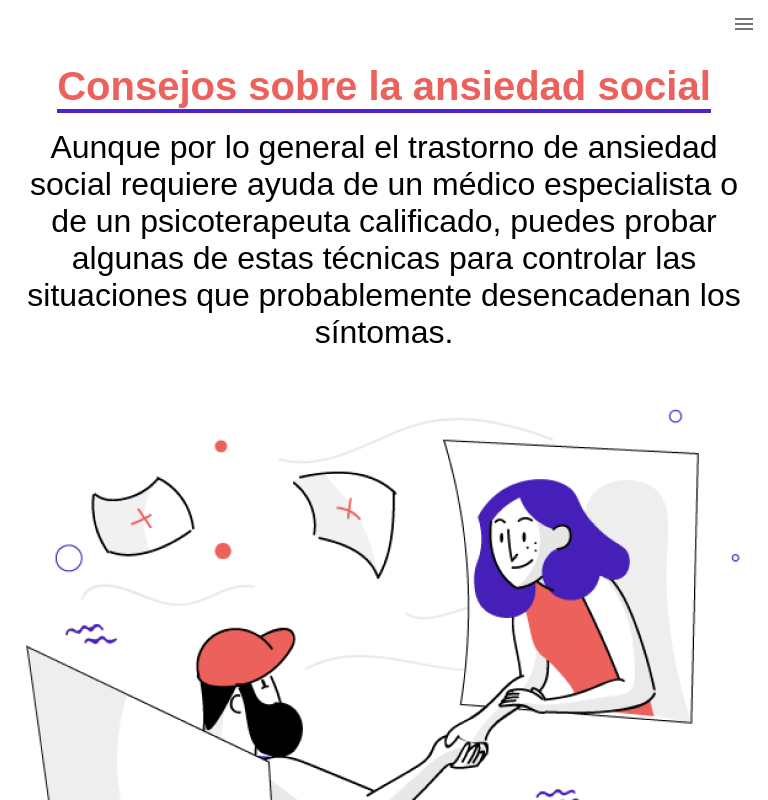
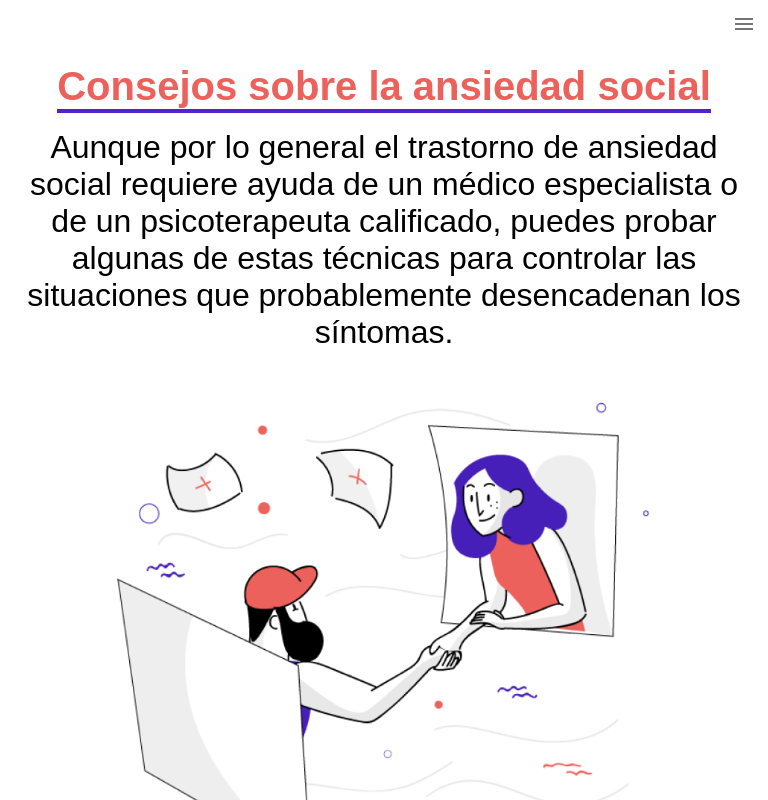
Before and after one commit to JoaquinJPB/TFG, a React (Create React App) app: page /advice in a window 768 px wide. Shown: the top 800 px of the page. Built offline with nearby package versions, Linux system fonts and the light colour scheme.

Commit message:
Fix in css name

```diff
--- a/src/styles/SectionLayout.module.css
+++ b/src/styles/SectionLayout.module.css
@@ -48,7 +48,7 @@
     flex-direction: column;
   }
 
-  .sectionLayoutBody section:nth-child(1) img {
+  .articleLayoutBody section:nth-child(1) img {
     display: flex;
     width: 550px;
   }
```
